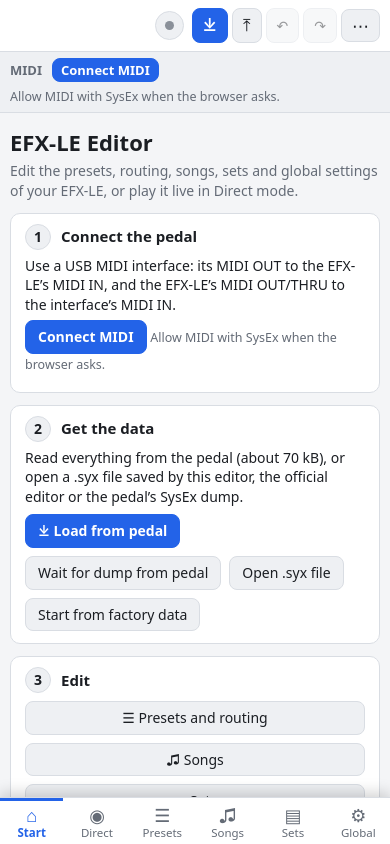
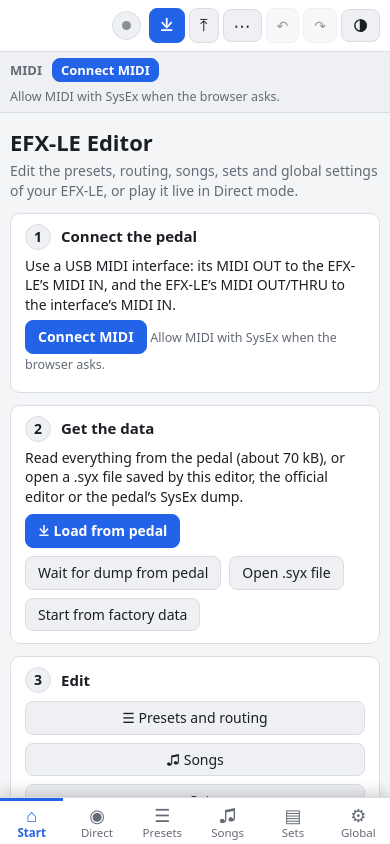
Before and after one commit to jonsolberg/efx-le-loop-swither-editor, a plain HTML site: page web/index.html in a window 390 px wide. Drawn offline with Linux system fonts and the light colour scheme.

Commit message:
Top bar: ⋯ right after Save to pedal, theme as an icon button, Help out of the ⋯ menu
Help stays in the tabs on wide screens and gets a button on the Start page,
so it can still be reached on phones.

```diff
--- a/web/css/style.css
+++ b/web/css/style.css
@@ -409,3 +409,5 @@ table.mtab input[type=number] { padding-left: 6px; padding-right: 4px; }
 .gcols { display: grid; grid-template-columns: repeat(auto-fit, minmax(330px, 1fr)); gap: 4px 28px; align-items: start; }
 table.gtab { max-width: 520px; }
 table.gtab tbody th { min-width: 92px; }
+button.themebtn { display: inline-flex; align-items: center; justify-content: center; }
+button.themebtn svg { display: block; }
--- a/web/index.html
+++ b/web/index.html
@@ -23,9 +23,10 @@
   <div class="actions">
     <button id="btnLoad" class="primary" title="Read all data from the pedal"><span class="ic">⤓</span><span class="lb">Load from pedal</span></button>
     <button id="btnSave" class="save" title="Write your changes to the pedal"><span class="ic">⤒</span><span class="lb">Save to pedal</span></button>
+    <button id="btnMore" class="iconbtn" title="Files" aria-label="Files">⋯</button>
     <button id="btnUndo" class="iconbtn" title="Undo (Ctrl+Z)">↶</button>
     <button id="btnRedo" class="iconbtn" title="Redo (Ctrl+Y)">↷</button>
-    <button id="btnMore" class="iconbtn" title="File and settings" aria-label="File and settings">⋯</button>
+    <button id="btnTheme" class="iconbtn themebtn" title="Theme" aria-label="Theme"></button>
   </div>
 </header>
 <div id="midibar" class="midibar"></div>
--- a/web/js/app.js
+++ b/web/js/app.js
@@ -293,7 +293,8 @@
         h('button', { onclick: function () { go('songs'); } }, '♫ Songs'),
         h('button', { onclick: function () { go('sets'); } }, '▤ Sets'),
         h('button', { onclick: function () { go('global'); } }, '⚙ Global MIDI and utility'),
-        h('button', { onclick: function () { go('direct'); } }, '◉ Direct mode'))),
+        h('button', { onclick: function () { go('direct'); } }, '◉ Direct mode'),
+        h('button', { onclick: function () { go('help'); } }, '? Help'))),
       step(4, S.source === 'pedal' && !changedBlocks().length && S.undo.length > 0, 'Save', [
         h('p', null, 'Write your changes to the pedal, and keep a .syx file as a backup.'),
         h('div', { class: 'btnrow' }, h('button', { class: 'primary', onclick: saveToPedal }, '⤒ Save to pedal'),
@@ -795,14 +796,21 @@
       { t: 'Open .syx file…', f: openFile },
       { t: 'Save .syx file', f: saveFile },
       { t: 'Wait for dump from pedal', f: function () { loadFromPedal(true); } },
-      { t: 'Start from factory data…', f: newData },
-      null,
-      { t: 'Theme: ' + themeName(), f: cycleTheme },
-      { t: 'Help', f: function () { go('help'); } }
+      { t: 'Start from factory data…', f: newData }
     ]);
   }
   function themeName() { var t = localStorage.getItem(KEY_THEME); return t === 'dark' ? 'dark' : t === 'light' ? 'light' : 'automatic'; }
-  function applyTheme() { var t = localStorage.getItem(KEY_THEME); if (t) document.documentElement.dataset.theme = t; else delete document.documentElement.dataset.theme; }
+  var SVG_OPEN = '<svg viewBox="0 0 24 24" width="17" height="17" fill="none" stroke="currentColor" stroke-width="2" stroke-linecap="round" stroke-linejoin="round" aria-hidden="true">';
+  var THEME_ICON = {
+    automatic: SVG_OPEN + '<circle cx="12" cy="12" r="8"/><path d="M12 4a8 8 0 0 1 0 16z" fill="currentColor"/></svg>',
+    dark: SVG_OPEN + '<path d="M20 14.5A8 8 0 1 1 9.5 4a6.5 6.5 0 0 0 10.5 10.5z"/></svg>',
+    light: SVG_OPEN + '<circle cx="12" cy="12" r="4"/><path d="M12 2v2M12 20v2M4.9 4.9l1.4 1.4M17.7 17.7l1.4 1.4M2 12h2M20 12h2M4.9 19.1l1.4-1.4M17.7 6.3l1.4-1.4"/></svg>'
+  };
+  function applyTheme() {
+    var t = localStorage.getItem(KEY_THEME); if (t) document.documentElement.dataset.theme = t; else delete document.documentElement.dataset.theme;
+    var b = $('btnTheme'), n = themeName();
+    if (b) { b.innerHTML = THEME_ICON[n]; b.title = 'Theme: ' + n + ' (click to change)'; b.setAttribute('aria-label', b.title); }
+  }
   function cycleTheme() {
     var t = themeName(), n = t === 'automatic' ? 'dark' : t === 'dark' ? 'light' : null;
     try { if (n) localStorage.setItem(KEY_THEME, n); else localStorage.removeItem(KEY_THEME); } catch (e) { /* ignore */ }
@@ -824,6 +832,7 @@
     $('btnUndo').addEventListener('click', undo);
     $('btnRedo').addEventListener('click', redo);
     $('btnMore').addEventListener('click', moreMenu);
+    $('btnTheme').addEventListener('click', cycleTheme);
     $('status').addEventListener('click', statusPop);
     $('pick').addEventListener('click', function () { document.body.classList.add('show-list'); });
     $('btnCloseList').addEventListener('click', function () { document.body.classList.remove('show-list'); });
```
Also changed, not shown: docs/direct.webp, docs/global.webp, docs/presets.webp, docs/songs.webp, docs/start.webp.
